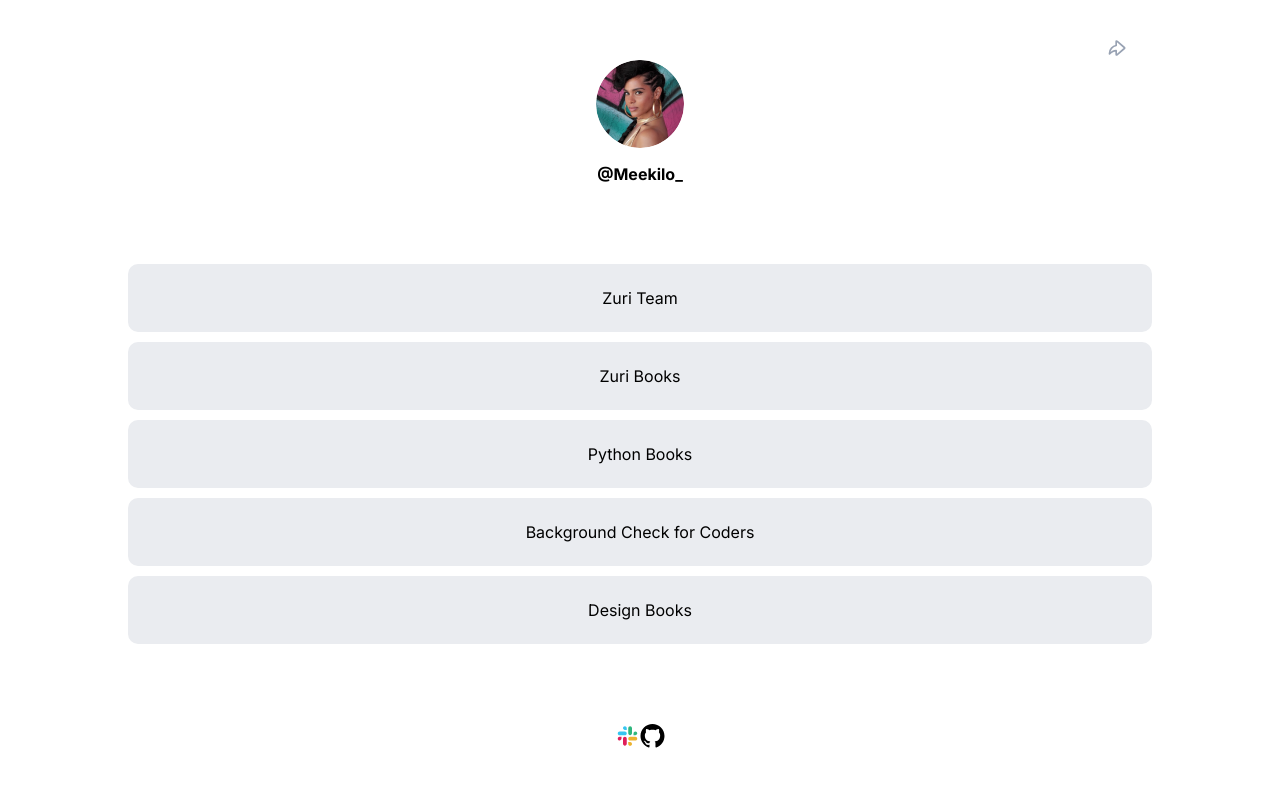
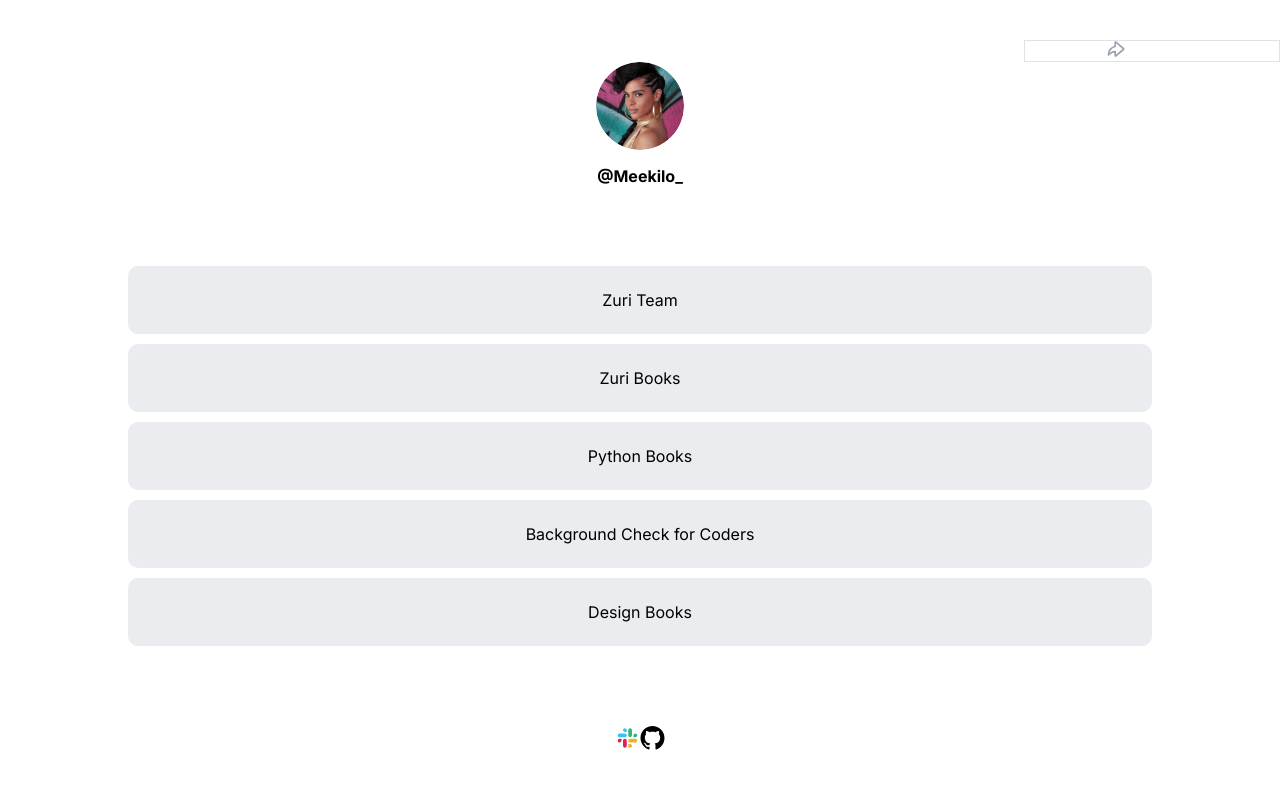
Before and after one commit to Terry-Magnus/HNGi9-LinkTree-clone, a JavaScript app: page / in a window 1280 px wide. Shown: the top 800 px of the page. Built offline with nearby package versions, Linux system fonts and the light colour scheme; the HTML template or start-up script is replaced by a standard one.

Commit message:
updated app.scss

```diff
--- a/src/App.scss
+++ b/src/App.scss
@@ -32,6 +32,7 @@ body {
         .share {
             margin-left: 80%;
             padding-right: 100px;
+            border: 1px solid #e2e2e2;
             display: none;
             text-align: right;
             cursor: pointer;
```
